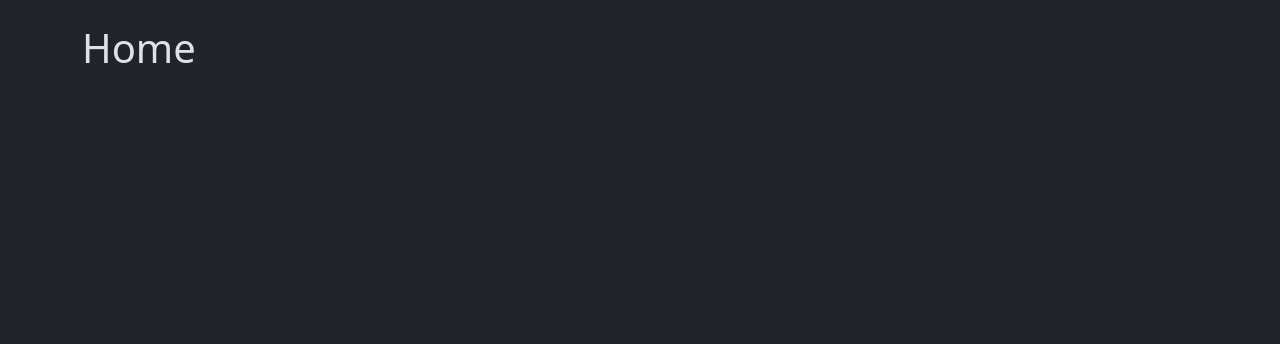
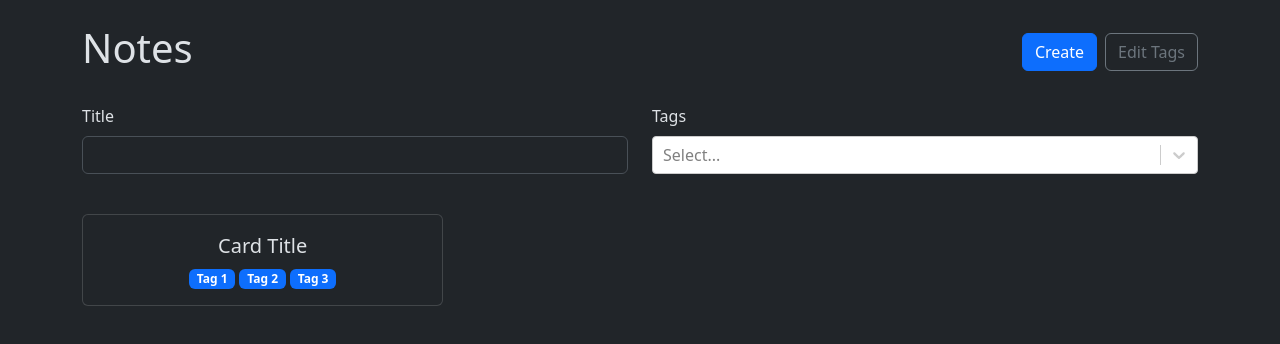
Before and after one commit to alonzojoe/react-notes-ts, a React (Vite) app: page / in a window 1280 px wide. Shown: the top 344 px of the page. Built offline with nearby package versions, Linux system fonts and the light colour scheme.

Commit message:
feat: create ui ux for NoteList

```diff
--- a/src/App.tsx
+++ b/src/App.tsx
@@ -2,7 +2,8 @@ import { useMemo } from "react";
 import "bootstrap/dist/css/bootstrap.min.css";
 import { Container } from "react-bootstrap";
 import { Routes, Route, Navigate } from "react-router-dom";
-import NewNote from "./pages/NewNote";
+import NewNote from "./pages/NewNote/NewNote";
+import NoteList from "./pages/NoteList/NoteList";
 import useLocalStorage from "./hooks/useLocalStorage";
 import { v4 as uuidV4 } from "uuid";
 
@@ -60,7 +61,7 @@ function App() {
   return (
     <Container className="mt-4">
       <Routes>
-        <Route path="/" element={<h1>Home</h1>} />
+        <Route path="/" element={<NoteList availableTags={tags} />} />
         <Route
           path="/new"
           element={
--- a/src/pages/components/NoteForm.tsx
+++ b/src/pages/NewNote/components/NoteForm.tsx
@@ -2,7 +2,7 @@ import { FormEvent, useRef, useState } from "react";
 import { Link } from "react-router-dom";
 import { Form, Row, Col, Stack, Button } from "react-bootstrap";
 import CreatableReactSelect from "react-select/creatable";
-import { NoteData, Tag } from "../../App";
+import { NoteData, Tag } from "../../../App";
 import { v4 as uuidV4 } from "uuid";
 
 type NoteFormProps = {
--- /dev/null
+++ b/src/pages/NoteList/NoteList.module.css
@@ -0,0 +1,9 @@
+.card {
+    transition: translate ease-in-out 100ms, box-shadow ease-in-out 100ms;
+}
+
+.card:hover,
+.card:focus {
+    translate: 0 -5px;
+    box-shadow: 0 5px 8px 0 rgba(255, 255, 255, 0.2);
+}
--- /dev/null
+++ b/src/pages/NoteList/NoteList.tsx
@@ -0,0 +1,102 @@
+import { ChangeEvent, useState } from "react";
+import { Row, Col, Stack, Button, Form, Card, Badge } from "react-bootstrap";
+import ReactSelect from "react-select";
+import { Link } from "react-router-dom";
+import { Tag } from "../../App";
+import classes from "./NoteList.module.css";
+
+type NoteListProps = {
+  availableTags: Tag[];
+};
+
+const NoteList = ({ availableTags }: NoteListProps) => {
+  const [selectedTags, setSelectedTags] = useState<Tag[]>([]);
+  const [title, setTitle] = useState("");
+
+  return (
+    <>
+      <Row className="align-items-center mb-4">
+        <Col>
+          <h1>Notes</h1>
+        </Col>
+        <Col xs="auto">
+          <Stack gap={2} direction="horizontal">
+            <Link to="/new">
+              <Button variant="primary">Create</Button>
+            </Link>
+            <Button variant="outline-secondary">Edit Tags</Button>
+          </Stack>
+        </Col>
+      </Row>
+      <Form>
+        <Row className="mb-4">
+          <Col>
+            <Form.Group controlId="title">
+              <Form.Label>Title</Form.Label>
+              <Form.Control
+                value={title}
+                type="text"
+                onChange={(e) => setTitle(e.target.value)}
+              ></Form.Control>
+            </Form.Group>
+          </Col>
+          <Col>
+            <Form.Group controlId="tags">
+              <Form.Label>Tags</Form.Label>
+              <ReactSelect
+                value={selectedTags.map((tag) => {
+                  return { label: tag.label, value: tag.id };
+                })}
+                options={availableTags.map((tag) => {
+                  return {
+                    label: tag.label,
+                    value: tag.id,
+                  };
+                })}
+                onChange={(tags) => {
+                  setSelectedTags(
+                    tags.map((tag) => {
+                      return { label: tag.label, id: tag.value };
+                    })
+                  );
+                }}
+                isMulti
+              />
+            </Form.Group>
+          </Col>
+        </Row>
+      </Form>
+      <Row xs={1} sm={2} lg={3} className="g-3 mt-3">
+        <Col>
+          <NoteCard />
+        </Col>
+      </Row>
+    </>
+  );
+};
+
+function NoteCard() {
+  return (
+    <Card className={`h-100 text-reset text-decoration-none ${classes.card}`}>
+      <Card.Body>
+        <Stack
+          gap={2}
+          className="align-items-center justify-content-center h-100"
+        >
+          <span className="fs-5">Card Title</span>
+          <Stack
+            gap={1}
+            direction="horizontal"
+            className="justify-content-center flex-wrap"
+          >
+            <Badge className="text-truncate">Tag 1</Badge>
+            <Badge className="text-truncate">Tag 2</Badge>
+            <Badge className="text-truncate">Tag 3</Badge>
+          </Stack>
+        </Stack>
+      </Card.Body>
+    </Card>
+  );
+}
+
+export default NoteList;
```
Also changed, not shown: src/pages/NewNote/NewNote.tsx (renamed from src/pages/NewNote.tsx, +6 -2 lines).
